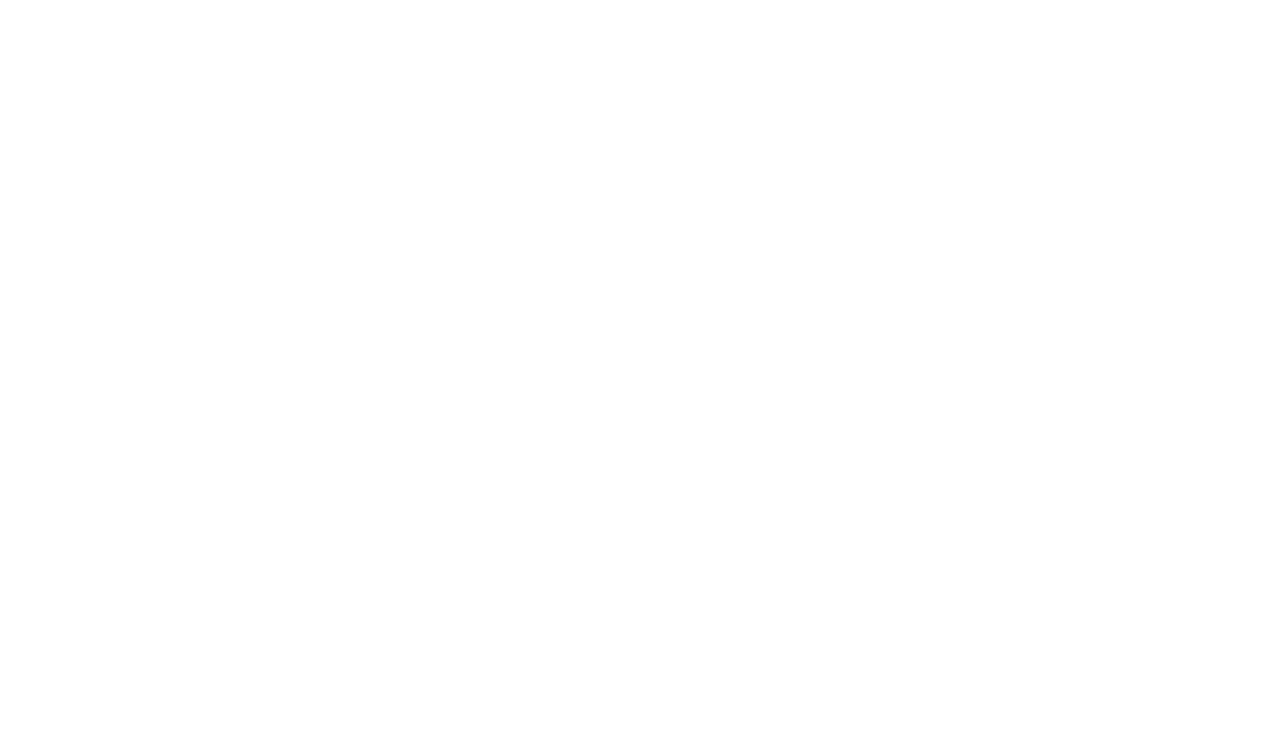
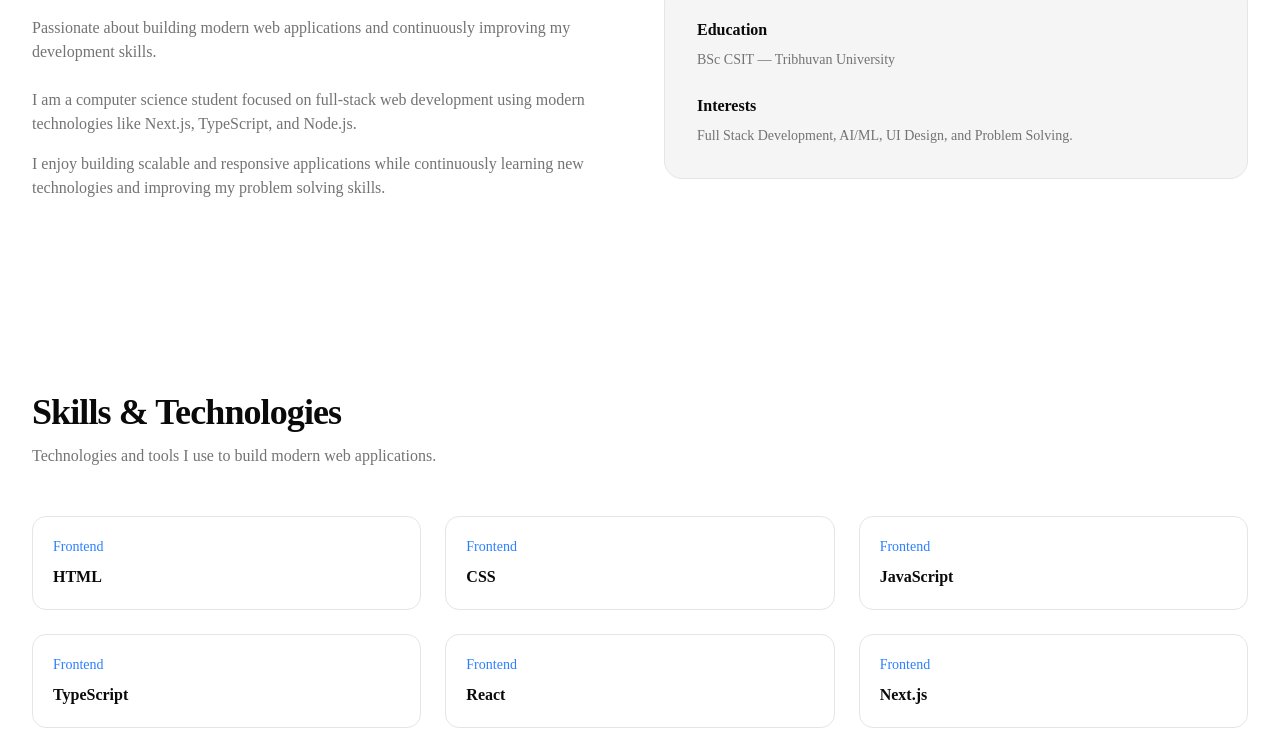
Before and after one commit to ManjilRijal63/My-portfolio, a Next.js app: page / in a window 1280 px wide. Shown: the part 825-1576 px from the top of the page. Before the commit the page ends 800 px from the top, so only its background shows below. Built offline with nearby package versions, Linux system fonts and the light colour scheme.

Commit message:
about section and skill section done

```diff
--- a/src/app/page.tsx
+++ b/src/app/page.tsx
@@ -1,13 +1,13 @@
-import HeroSection from "@/components/section/hero-section"
-
-// import HeroSection from "@/components/sections/hero-section"
-
+import AboutSection from "@/components/sections/about-section"
+import HeroSection from "@/components/sections/hero-section"
+import SkillsSection from "@/components/sections/skills-section"
 
 export default function Home() {
   return (
     <>
       <HeroSection />
-
+      <AboutSection />
+      <SkillsSection />
     </>
   )
 }
--- /dev/null
+++ b/src/components/sections/about-section.tsx
@@ -0,0 +1,72 @@
+import SectionHeading from "@/components/sections/section-heading"
+import Container from "@/components/shared/container"
+
+export default function AboutSection() {
+  return (
+    <section className="py-24">
+      <Container>
+
+        <div className="grid gap-12 lg:grid-cols-2 lg:items-center">
+
+          <div className="space-y-6">
+
+            <SectionHeading
+              title="About Me"
+              subtitle="Passionate about building modern web applications and continuously improving my development skills."
+            />
+
+            <div className="space-y-4 text-muted-foreground">
+
+              <p>
+                I am a computer science student focused on
+                full-stack web development using modern
+                technologies like Next.js, TypeScript,
+                and Node.js.
+              </p>
+
+              <p>
+                I enjoy building scalable and responsive
+                applications while continuously learning
+                new technologies and improving my problem
+                solving skills.
+              </p>
+
+            </div>
+
+          </div>
+
+          <div className="rounded-2xl border bg-muted p-8">
+
+            <div className="space-y-6">
+
+              <div>
+                <h3 className="font-semibold">
+                  Education
+                </h3>
+
+                <p className="mt-2 text-sm text-muted-foreground">
+                  BSc CSIT — Tribhuvan University
+                </p>
+              </div>
+
+              <div>
+                <h3 className="font-semibold">
+                  Interests
+                </h3>
+
+                <p className="mt-2 text-sm text-muted-foreground">
+                  Full Stack Development, AI/ML,
+                  UI Design, and Problem Solving.
+                </p>
+              </div>
+
+            </div>
+
+          </div>
+
+        </div>
+
+      </Container>
+    </section>
+  )
+}
--- /dev/null
+++ b/src/components/sections/skill-card.tsx
@@ -0,0 +1,25 @@
+import { Skill } from "@/types/skill"
+
+interface SkillCardProps {
+  skill: Skill
+}
+
+export default function SkillCard({
+  skill,
+}: SkillCardProps) {
+  return (
+    <div className="rounded-xl border bg-card p-5 transition-all hover:-translate-y-1 hover:shadow-md">
+
+      <div className="space-y-2">
+        <p className="text-sm text-blue-500">
+          {skill.category}
+        </p>
+
+        <h3 className="font-semibold">
+          {skill.name}
+        </h3>
+      </div>
+
+    </div>
+  )
+}
--- /dev/null
+++ b/src/components/sections/skills-section.tsx
@@ -0,0 +1,36 @@
+import SectionHeading from "@/components/sections/section-heading"
+import Container from "@/components/shared/container"
+
+import SkillCard from "./skill-card"
+
+import { skills } from "@/data/skills"
+
+export default function SkillsSection() {
+  return (
+    <section className="py-24">
+      <Container>
+
+        <div className="space-y-12">
+
+          <SectionHeading
+            title="Skills & Technologies"
+            subtitle="Technologies and tools I use to build modern web applications."
+          />
+
+          <div className="grid gap-6 sm:grid-cols-2 lg:grid-cols-3">
+
+            {skills.map((skill) => (
+              <SkillCard
+                key={skill.name}
+                skill={skill}
+              />
+            ))}
+
+          </div>
+
+        </div>
+
+      </Container>
+    </section>
+  )
+}
--- /dev/null
+++ b/src/data/skills.ts
@@ -0,0 +1,52 @@
+import { Skill } from "@/types/skill"
+
+export const skills: Skill[] = [
+  {
+    name: "HTML",
+    category: "Frontend",
+  },
+  {
+    name: "CSS",
+    category: "Frontend",
+  },
+  {
+    name: "JavaScript",
+    category: "Frontend",
+  },
+  {
+    name: "TypeScript",
+    category: "Frontend",
+  },
+  {
+    name: "React",
+    category: "Frontend",
+  },
+  {
+    name: "Next.js",
+    category: "Frontend",
+  },
+  {
+    name: "Tailwind CSS",
+    category: "Frontend",
+  },
+  {
+    name: "Node.js",
+    category: "Backend",
+  },
+  {
+    name: "Express",
+    category: "Backend",
+  },
+  {
+    name: "MongoDB",
+    category: "Database",
+  },
+  {
+    name: "Prisma",
+    category: "Database",
+  },
+  {
+    name: "Git",
+    category: "Tools",
+  },
+]
--- /dev/null
+++ b/src/types/skill.ts
@@ -0,0 +1,4 @@
+export interface Skill {
+  name: string
+  category: string
+}
```
Also changed, not shown: src/components/sections/hero-section.tsx (renamed from src/components/section/hero-section.tsx), src/components/sections/section-heading.tsx (renamed from src/components/section/section-heading.tsx).
